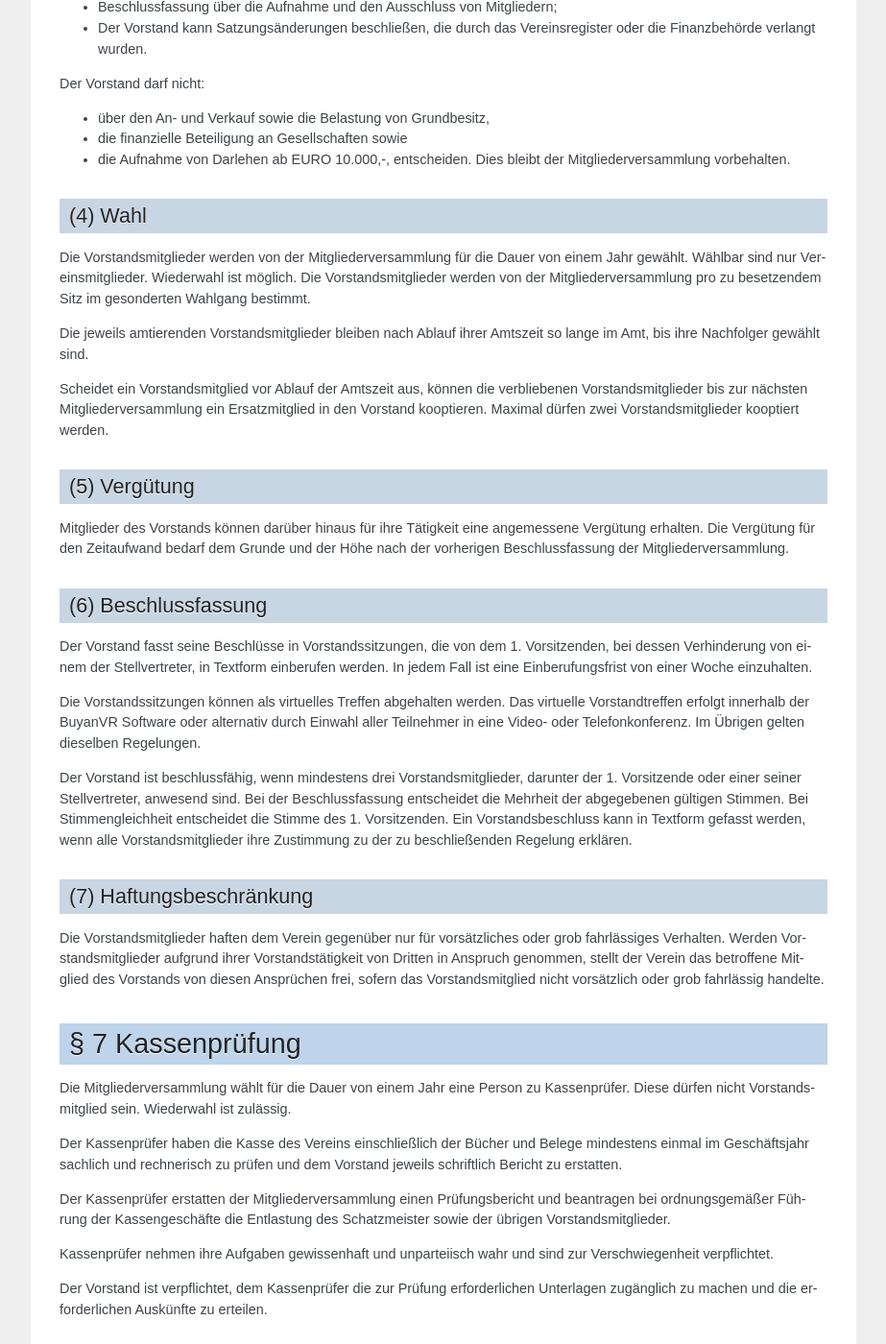
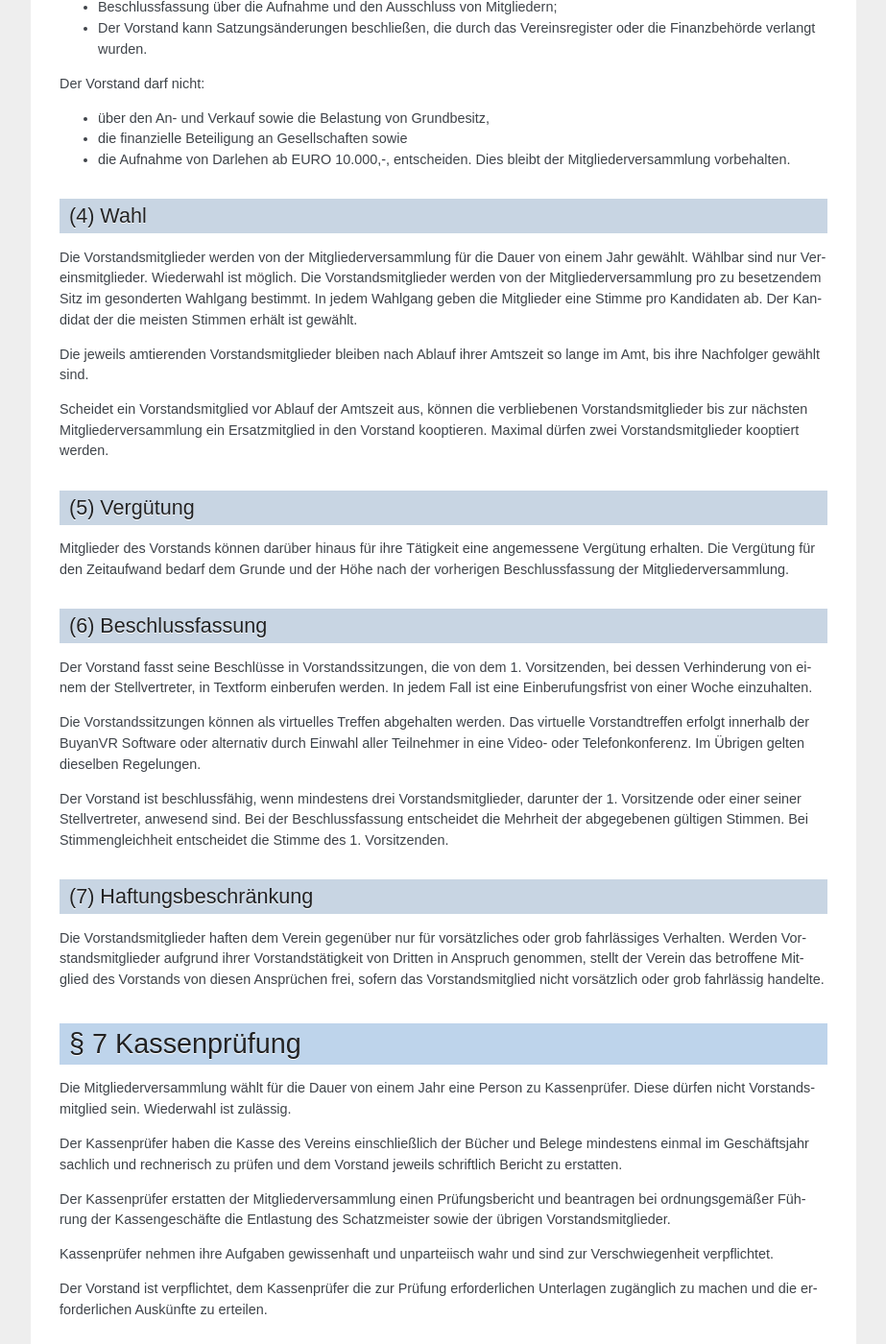
Before and after one commit to overte-org/Overte_e.V._Articles_of_Association, a Sphinx documentation site: the page built from source/index.rst, in a window 1280 px wide and 1400 px high, scrolled down 4240 px. Shown: the whole window at 96% size, without its empty margins (198-1121 px from the left). Built offline with Sphinx 7.4.7, drawn with Linux system fonts in a browser that asks for light colours; some of the changed text lies outside the part shown.

Commit message:
Change board member vote to be a popularity vote instead of a majority vote. Remove paradoxial rule for board decision making. Update translation.

```diff
--- a/source/index.rst
+++ b/source/index.rst
@@ -210,7 +210,8 @@ Der Vorstand darf nicht:
 --------
 Die Vorstandsmitglieder werden von der Mitgliederversammlung für die Dauer von einem Jahr gewählt. Wählbar sind
 nur Vereinsmitglieder. Wiederwahl ist möglich. Die Vorstandsmitglieder werden von der Mitgliederversammlung pro zu besetzendem Sitz
-im gesonderten Wahlgang bestimmt.
+im gesonderten Wahlgang bestimmt. In jedem Wahlgang geben die Mitglieder eine Stimme pro Kandidaten ab.
+Der Kandidat der die meisten Stimmen erhält ist gewählt.
 
 Die jeweils amtierenden Vorstandsmitglieder bleiben nach Ablauf ihrer Amtszeit so lange im Amt, bis ihre Nachfolger gewählt sind.
 
@@ -234,8 +235,6 @@ oder alternativ durch Einwahl aller Teilnehmer in eine Video- oder Telefonkonfer
 Der Vorstand ist beschlussfähig, wenn mindestens drei Vorstandsmitglieder, darunter der 1. Vorsitzende oder einer seiner Stellvertreter,
 anwesend sind. Bei der Beschlussfassung entscheidet die Mehrheit der abgegebenen gültigen Stimmen.
 Bei Stimmengleichheit entscheidet die Stimme des 1. Vorsitzenden.
-Ein Vorstandsbeschluss kann in Textform gefasst werden, wenn alle Vorstandsmitglieder ihre Zustimmung zu der zu
-beschließenden Regelung erklären.
 
 (7) Haftungsbeschränkung
 ------------------------
```
Also changed, not shown: other parts of source/index.rst (+1 -1 lines), 1 other file.
